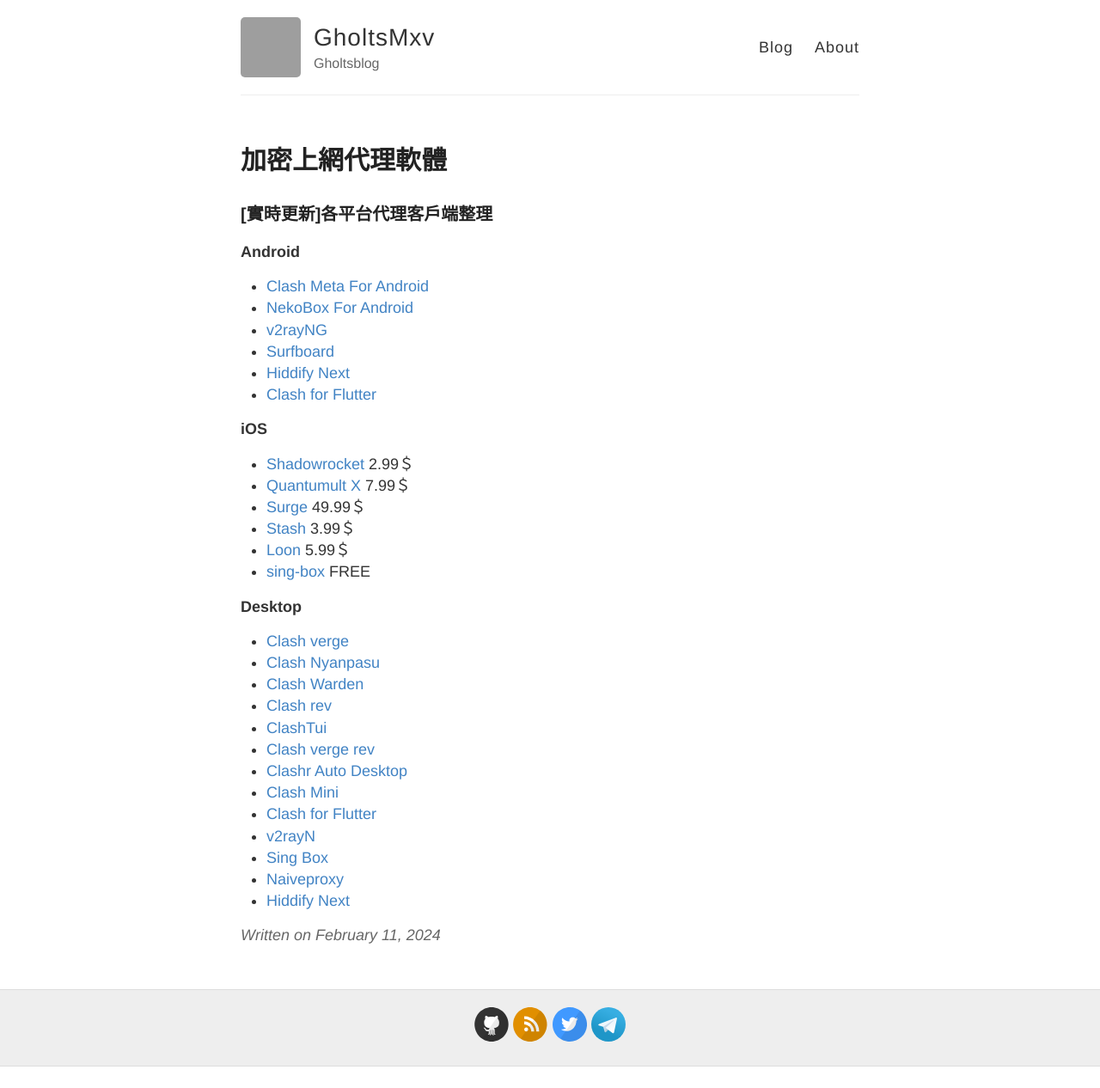
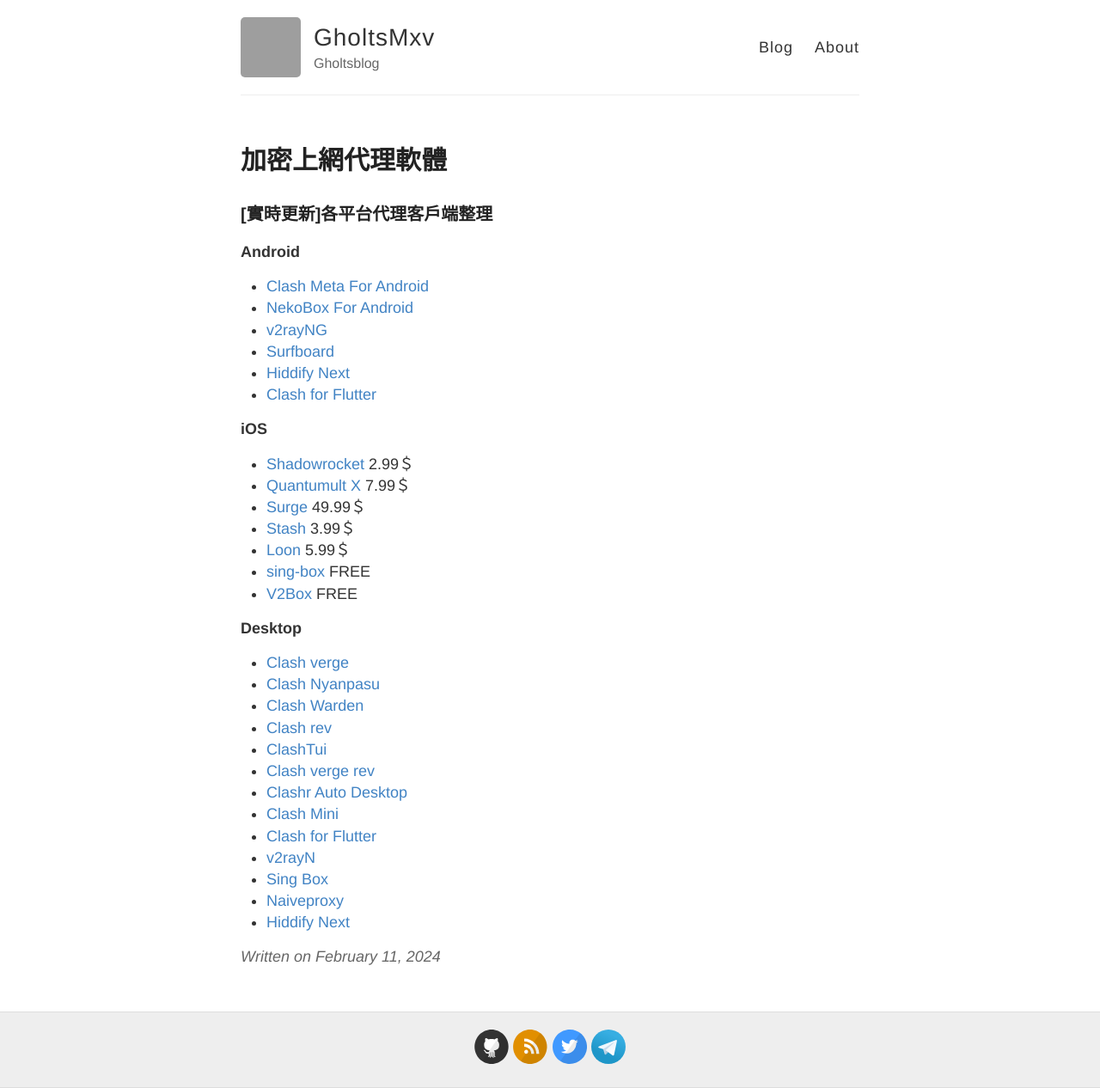
Before and after one commit to GholtsMxv/archiveblogg, a Jekyll site: the page built from _posts/2024-02-11-Application proxy.md, in a window 1280 px wide. Shown: the whole page at 86% size. Built offline with Jekyll 4.4.1, drawn with Linux system fonts in a browser that asks for light colours; comment, search, counter and statistics services are not loaded; before the commit the page ends 1241 px from its top, so only the background shows below that; grey boxes are pictures that could not be loaded.

Commit message:
Update 2024-02-11-Application proxy.md

```diff
--- a/_posts/2024-02-11-Application proxy.md
+++ b/_posts/2024-02-11-Application proxy.md
@@ -20,6 +20,7 @@
 - [Stash](https://apps.apple.com/us/app/stash-rule-based-proxy/id1596063349) 3.99＄
 - [Loon](https://apps.apple.com/hk/app/loon/id1373567447)  5.99＄
 - [sing-box](https://apps.apple.com/us/app/sing-box/id6451272673)  FREE
+- [V2Box](https://apps.apple.com/us/app/v2box-v2ray-client/id6446814690)  FREE
 
 
 **Desktop**
```
